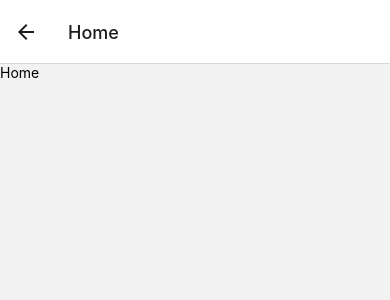
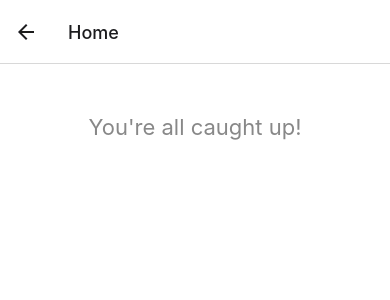
Before and after one commit to mlstarcher/driving-group-mobile, a React Native app in the folder driving-group/: screen /Home in a window 390 px wide. Shown: the top 300 px of the page. Built offline with nearby package versions, Linux system fonts and the light colour scheme.

Commit message:
First expo publish

```diff
--- a/driving-group/components/Home.js
+++ b/driving-group/components/Home.js
@@ -1,10 +1,26 @@
-import { View, Text } from 'react-native'
+import { View, Text, StyleSheet } from 'react-native'
 import React from 'react'
 
 export default function Home() {
   return (
-    <View>
-      <Text>Home</Text>
+    <View style={styles.container}>
+      <Text style={styles.welcome}>You're all caught up!</Text>
     </View>
   )
 }
+
+const styles = StyleSheet.create({
+  container: {
+    flex: 1,
+    //flexDirection: 'column',
+    backgroundColor: '#fff',
+    alignItems: 'center',
+    // justifyContent: 'center',
+  },
+  welcome: {
+    color: '#888',
+    fontSize: 22,
+    marginHorizontal: 15,
+    marginTop: 50,
+  },
+});
--- a/driving-group/package.json
+++ b/driving-group/package.json
@@ -16,6 +16,7 @@
     "expo": "~44.0.0",
     "expo-image-picker": "~12.0.1",
     "expo-status-bar": "~1.2.0",
+    "expo-updates": "~0.11.6",
     "react": "17.0.1",
     "react-dom": "17.0.1",
     "react-native": "0.64.3",
```
Also changed, not shown: 1 other file (tests, documents, lock files or other folders).
